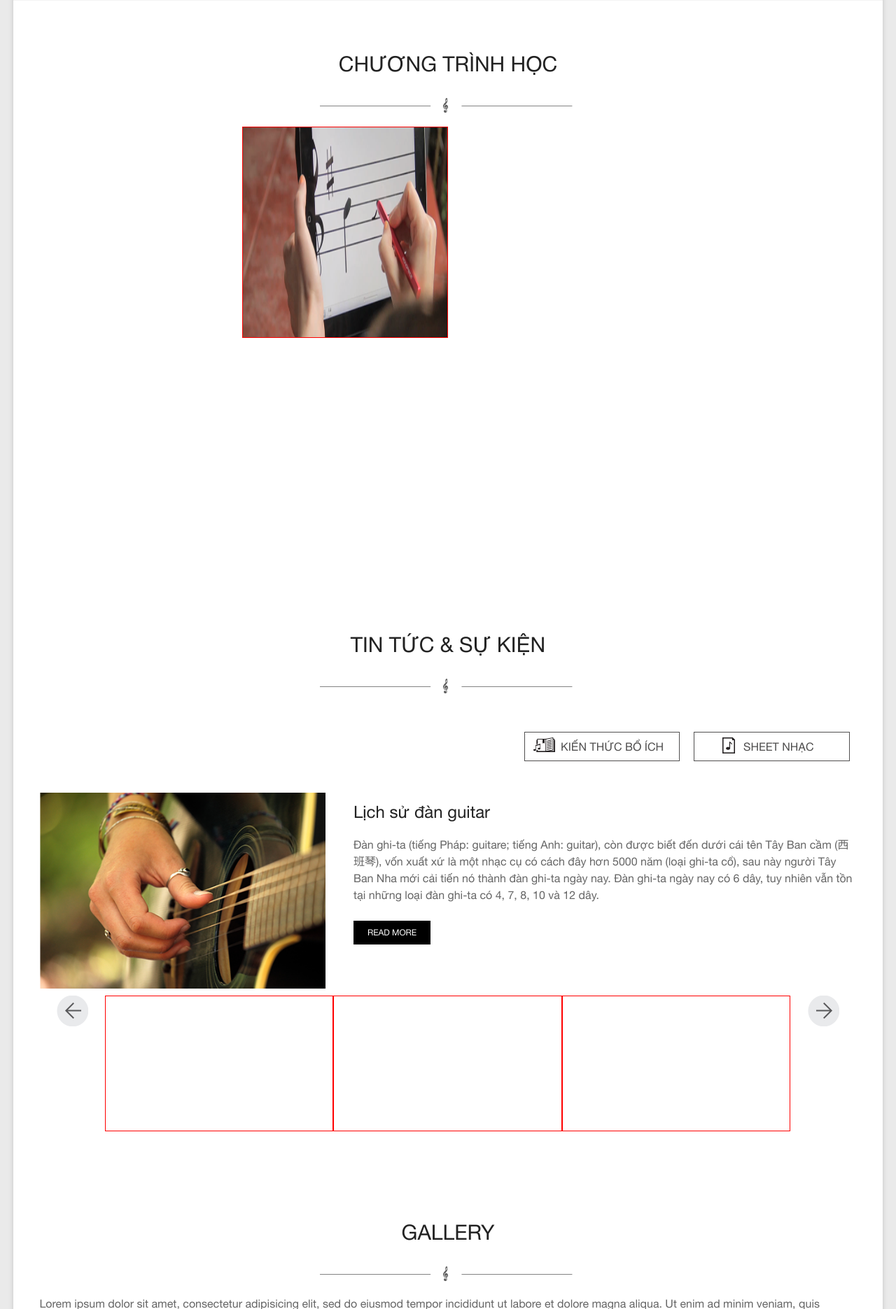
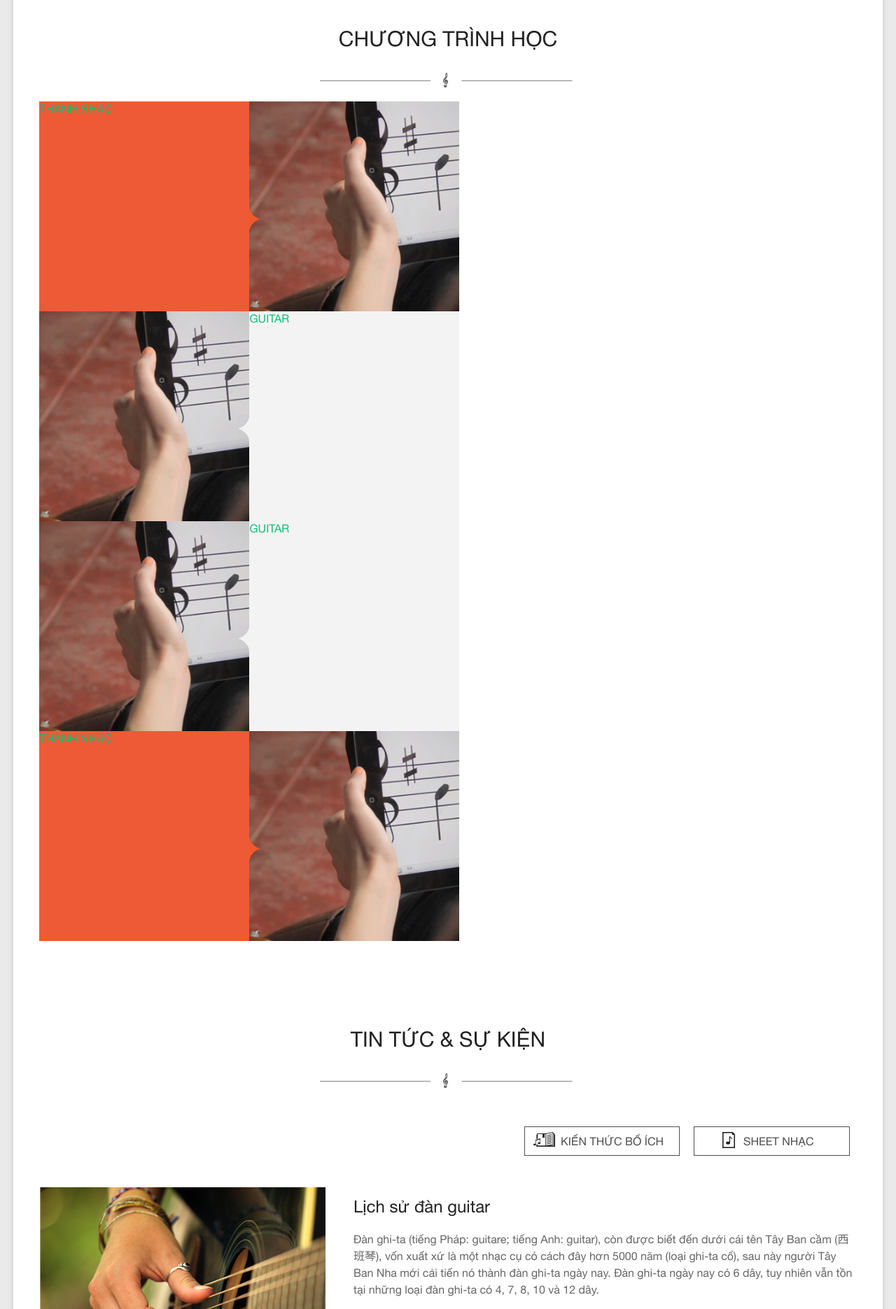
Before and after one commit to taetesting/prj20151217, a WordPress theme: template themes/spacious/page-templates/business.php in a window 1280 px wide. Shown: the part 904-2775 px from the top of the page at 70% size. Run offline with PHP 8.4 and a stand-in for WordPress, Linux system fonts and the light colour scheme; the site name, menu and one post (Sample post) are stand-ins, and other content is empty; some libraries are stand-ins or nearby versions.

Commit message:
update code

```diff
--- a/themes/spacious/js/spacious-custom.js
+++ b/themes/spacious/js/spacious-custom.js
@@ -14,5 +14,11 @@ jQuery(document).ready(function(){
             }, 800);
             return false;
         });
+        jQuery('.previous-post a').click(function() {
+            alert('Previous post');
+        });
+        jQuery('.next-post a').click(function() {
+            alert('Next post');
         });
     });
+});
--- a/themes/spacious/page-templates/business.php
+++ b/themes/spacious/page-templates/business.php
@@ -56,8 +56,8 @@
                     <div class="about-first-text">
                         <p>Lời ngỏ!</p>
                         <p>TRUNG TÂM ÂM NHẠC PHANXICO được thành lập từ tháng 3 / 2009. Với mục đích đưa âm nhạc đến gần hơn với mọi người, là nơi giải trí, thư giản gặp gỡ và dao lưu sau một ngày làm việc mệt nhọc. Cho tới nay Trung Tâm rất vinh dữ đã đào tạo được gần 2 ngàn học viên từ những em 5, 6 tuổi cho tới những học sinh, sinh viên, các dấng tung niên hay những cô chú lớn tuổi…. Đặc biệt TRUNG TÂM PHANXCO rất vui mừng khi mỗi năm TRUNG TÂM đã đào tạo khoảng 15 học viên thi đậu vào các trường âm nhac TP, cùng với những giải thưởng cấp Phường, Quận các các em học sinh. Đó là niềm hạnh phúc và là thành quả...</p>
-                        <a class="readmore" href="#">
-                            <img src="wp-content/themes/spacious/img/readmore.png" />
+                        <a class="readmore" href="#">READ MORE
+                            <!-- <img src="wp-content/themes/spacious/img/readmore.png" /> -->
                         </a>
                     </div>
                     <div class="about-first-video">
@@ -86,75 +86,53 @@
                 <div class="section-header">
                     <h3>CHƯƠNG TRÌNH HỌC</h3>
                 </div>
-                <style type="text/css">
-                    .course-wrapper {
-                        overflow: hidden;
-                        height: 600px;
-                    }
-                    .item-wrapper {
-                        position: absolute;
-                        left: 0;
-                        right: 0;
-                        height: 300px;
-                        width: 50%;
-                    }
-                    .item-wrapper .item-img {
-                        width: 50%;
-                        height: 100%;
-                        box-resizing: border-box;
-                        border: 1px solid red;
-                        position: absolute;
-                        overflow: hidden;
-                        top: 0;
-                        right: 0;
-                    }
-                    .item-wrapper .item-img img {
-                        height: 400px;
-                        width: 400px;
-                        top: 50%;
-                        left: 50%;
-                        display: block;
-                    }
-                    /*@media only screen and (min-width: 1366px)*/
-                    @media screen and (max-width: 1308px) {
-                        .course-wrapper {
-                            margin: 0 auto;
-                            position: relative;
-                        }
-                    }
-                </style>
                 <div class="course">
                     <div class="course-wrapper">
-                        <a href="#" class="item-wrapper">
-                            <div class="item-arrow-right"></div>
-                            <div class="item-img">
+                        <a class="course-item">
+                            <div class="course-item-content course-item-img course-item-right">
                                 <img src="/wp-content/themes/spacious/img/course-img-1.png" />
                             </div>
-                            <div class="item-txt">
-
+                            <div class="course-item-arrow course-item-arrow-orange"></div>
+                            <div class="course-item-content course-item-txt course-item-left">
+                                <div class="course-item-text">
+                                    THANH NHẠC
+                                </div>
                             </div>
                         </a>
-                        <a href="#" class="item-wrapper">
-                            <div class="item-arrow-right"></div>
-                            <div class="item-img">
+                        <a class="course-item">
+                            <div class="course-item-content course-item-img course-item-left">
                                 <img src="/wp-content/themes/spacious/img/course-img-1.png" />
                             </div>
-                            <div class="item-txt">
-
+                            <div class="course-item-arrow course-item-arrow-grey"></div>
+                            <div class="course-item-content course-item-txt course-item-right">
+                                <div class="course-item-text">
+                                    GUITAR
+                                </div>
                             </div>
                         </a>
-                        <!-- <div class="first-row">
-
-                            <div class="row-item img-item">
-
+                        <a class="course-item">
+                            <div class="course-item-content course-item-img course-item-left">
+                                <img src="/wp-content/themes/spacious/img/course-img-1.png" />
                             </div>
-                            <div class="row-item text-item">
-
+                            <div class="course-item-arrow course-item-arrow-grey"></div>
+                            <div class="course-item-content course-item-txt course-item-right">
+                                <div class="course-item-text">
+                                    GUITAR
+                                </div>
                             </div>
-                            <div class="row-item img-item">
-
+                        </a>
+                        <a class="course-item">
+                            <div class="course-item-content course-item-img course-item-right">
+                                <img src="/wp-content/themes/spacious/img/course-img-1.png" />
                             </div>
-                        </div> -->
+                            <div class="course-item-arrow course-item-arrow-orange"></div>
+                            <div class="course-item-content course-item-txt course-item-left">
+                                <div class="course-item-text">
+                                    THANH NHẠC
+                                </div>
+                            </div>
+                        </a>
+                        <div class="clearfix"></div>
                     </div>
                 </div>
             </div>
@@ -184,26 +162,33 @@
                 </div>
                 <div class="post-more">
                     <div class="previous-post load-more-post-icon">
-                        <a href="#"></a>
+                        <a></a>
                     </div>
                     <div class="post-content ">
                         <div class="post-item ">
-
+                            <a href="#">
+                                <img src="/wp-content/themes/spacious/img/course-img-2.png">
+                            </a>
                         </div>
                         <div class="post-item ">
-
+                            <a href="#">
+                                <img src="/wp-content/themes/spacious/img/course-img-2.png">
+                            </a>
                         </div>
                         <div class="post-item tg-one-thirds">
-
+                            <a href="#">
+                                <img src="/wp-content/themes/spacious/img/course-img-2.png">
+                            </a>
                         </div>
                     </div>
                     <div class="next-post load-more-post-icon">
-                        <a href="#"></a>
+                        <a></a>
                     </div>
+                    <div class="clearfix"></div>
                 </div>
             </div>
         </section>
-        <section id="gallery" class="section default">
+        <!-- <section id="gallery" class="section default">
             <div class="inner-wrap">
                 <div class="section-header">
                     <h3>GALLERY</h3>
@@ -223,7 +208,7 @@
                 proident, sunt in culpa qui officia deserunt mollit anim id est laborum.
                 </p>
             </div>
-        </section>
+        </section> -->
         <section id="lien-he" class="section default">
             <div class="inner-wrap">
                 <div class="section-header">
--- a/themes/spacious/style.css
+++ b/themes/spacious/style.css
@@ -2415,15 +2415,17 @@ a.category-kt-item:hover {
 /*== POSTS MORE ==*/
 .post-more {
     /*display: inline-block;*/
-    margin: 0 auto;
+    margin: 40px auto 0;
 }
 .load-more-post-icon {
     width: 8%;
     height: 194px;
+    line-height: 194px;
+    cursor: pointer;
 }
 .load-more-post-icon a {
     width: 100%;
-    height: 44px;
+    height: 45px;
     /*background-repeat: no-repeat;*/
     /*background-position: 0 0;*/
     display: inline-block;
@@ -2434,6 +2436,7 @@ a.category-kt-item:hover {
 }
 .previous-post a {
     background: url("img/icon-previous-f.png") no-repeat 50% 0;
+    background-size: 46px;
 }
 .next-post {
     float: right;
@@ -2441,9 +2444,10 @@ a.category-kt-item:hover {
 }
 .next-post a {
     background: url("img/icon-next-f.png") no-repeat 50% 0;
+    background-size: 46px;
 }
 .previous-post a:hover, .next-post a:hover {
-    background-position: 0 -48px;
+    background-position: 50% -45px;
 }
 .post-content {
     display: inline-block;
@@ -2454,7 +2458,83 @@ a.category-kt-item:hover {
     width: 33.3%;
     float: left;
     /*margin: 10px;*/
-    border: 1px solid red;
+    /*border: 1px solid red;*/
     box-sizing: border-box;
-    padding: 0 10px;
-}
+    /*padding: 0 10px;*/
+    margin: 0
+    overflow: hidden;
+}
+.post-content .post-item img {
+    margin: 0;
+    padding: 0;
+    height: 194px;
+}
+/*== COURSE ==*/
+.course-wrapper {
+    /*height: 640px;*/
+    /*margin: 0 0 20px;*/
+}
+.course-item {
+    width: 600px;
+    height: 300px;
+    box-sizing: border-box;
+    display: inline-block;
+    position: relative;
+    float: left;
+    /*border: 1px solid red;*/
+}
+.course-item-img {
+    /*width: 320px;
+    height: 320px;
+    box-sizing: border-box;
+    border: 1px solid yellow;
+    background-color: #ee5a35;
+    overflow: hidden;
+    position: relative;*/
+    /*background: url("img/arrow-item.png") no-repeat 0 0;*/
+}
+.course-item-img img {
+    height: 300px;
+    width: auto;
+    max-width: none;
+    position: absolute;
+    top: 0;
+    left: 0;
+}
+.course-item-content {
+    width: 300px;
+    height: 300px;
+    box-sizing: border-box;
+    background-color: #ee5a35;
+    overflow: hidden;
+    position: absolute;
+    /*border: 1px solid yellow;*/
+}
+.course-item-txt {
+    background: #ee5a35;
+}
+.course-item-right {
+    top: 0;
+    left: 50%;
+    background: #f4f3f3;
+}
+.course-item-left {
+    top: 0;
+    left: 0;
+    background: #ee5a35;
+}
+.course-item-arrow {
+    position: absolute;
+    top: 50%;
+    height: 36px;
+    width: 18px;
+    z-index: 1000;
+}
+.course-item-arrow-orange {
+    background: url("img/arrow-item-orange.png") no-repeat 0 0;
+    left: 300px;
+}
+.course-item-arrow-grey {
+    background: url("img/arrow-item-grey.png") no-repeat 0 0;
+    left: 284px;
+}
```
Also changed, not shown: db/phanxico.sql, themes/spacious/img/arrow-item-grey.png (added), themes/spacious/img/arrow-item-orange.png (added), themes/spacious/img/icon-next-f.png, themes/spacious/img/icon-previous-f.png. Lines whose indentation alone changed are shown as unchanged.
